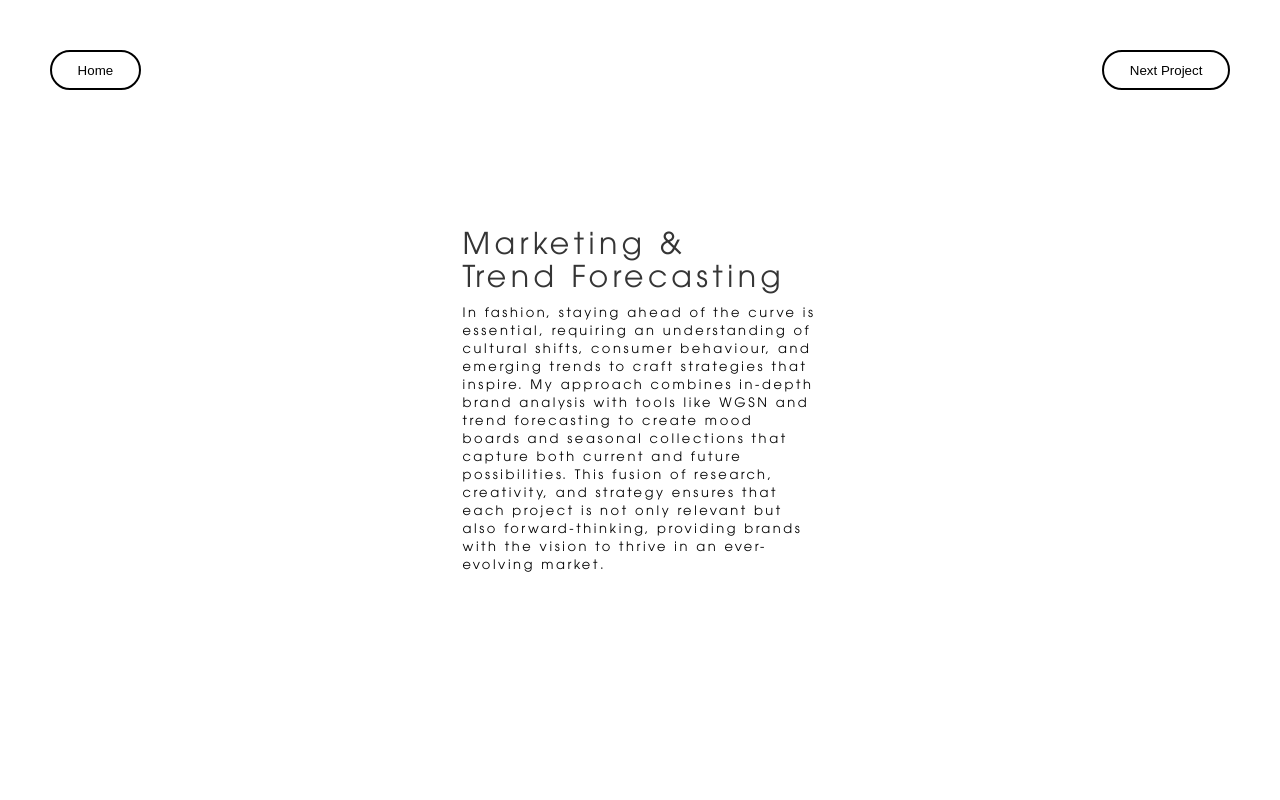
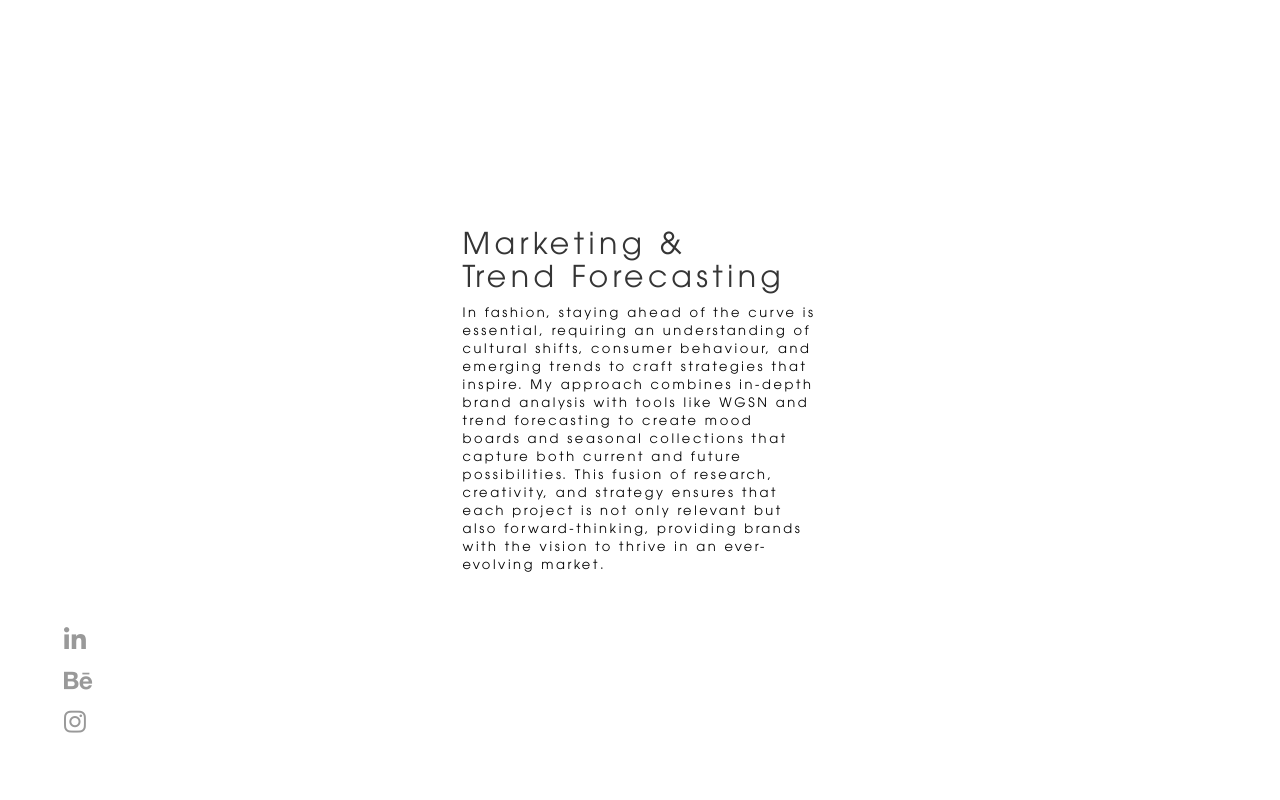
Before and after one commit to Shivashnu17/Shreyance-s-Portfolio, a plain HTML site: page marketing.html in a window 1280 px wide. Shown: the top 800 px of the page. Drawn offline with Linux system fonts and the light colour scheme.

Commit message:
removed header/ video controls hidden

```diff
--- a/marketing.html
+++ b/marketing.html
@@ -4,22 +4,19 @@
     <meta charset="UTF-8">
     <link rel="stylesheet" href="./styles.css">
     <link rel="stylesheet" href="./print-media.css">
+    <link rel="stylesheet" href="https://cdnjs.cloudflare.com/ajax/libs/font-awesome/6.7.2/css/all.min.css" integrity="sha512-Evv84Mr4kqVGRNSgIGL/F/aIDqQb7xQ2vcrdIwxfjThSH8CSR7PBEakCr51Ck+w+/U6swU2Im1vVX0SVk9ABhg==" crossorigin="anonymous" referrerpolicy="no-referrer" />
+
 
     <title>Marketing & Trend Forecasting</title>
 </head>
 <body>
-    <!-- Header (Kinda) -->
-    <div class="main-header">
-        <a href="./index.html">
-            <button class="button type1 h-btn">
-                <span class="btn-txt">Home</span>
-            </button>
-        </a>
-        <a href="./project-3.html">
-            <button class="button type1 np-btn">
-                <span class="btn-txt">Next Project</span>
-            </button>
-        </a>
+     <!-- Footer -->
+     <div class="footer">
+        <div class="f-socials">
+            <a target="_blank" href="https://www.linkedin.com/in/shreyance-johar-782517246"><i class="f-logo fa-brands fa-linkedin-in"></i></a>
+            <a target="_blank" href="https://www.behance.net/shreyancejohar"><i class="f-logo fa-brands fa-behance"></i></a>
+            <a target="_blank" href=""><i class="f-logo fa-brands fa-instagram"></i></a>
+        </div>
      </div>
 
     <div class="hero">
```
Also changed, not shown: artdirection.html (+10 -12 lines), fashion-films.html (+13 -15 lines), print-media.html (+9 -13 lines), project-1.html (+1 -1 lines).
